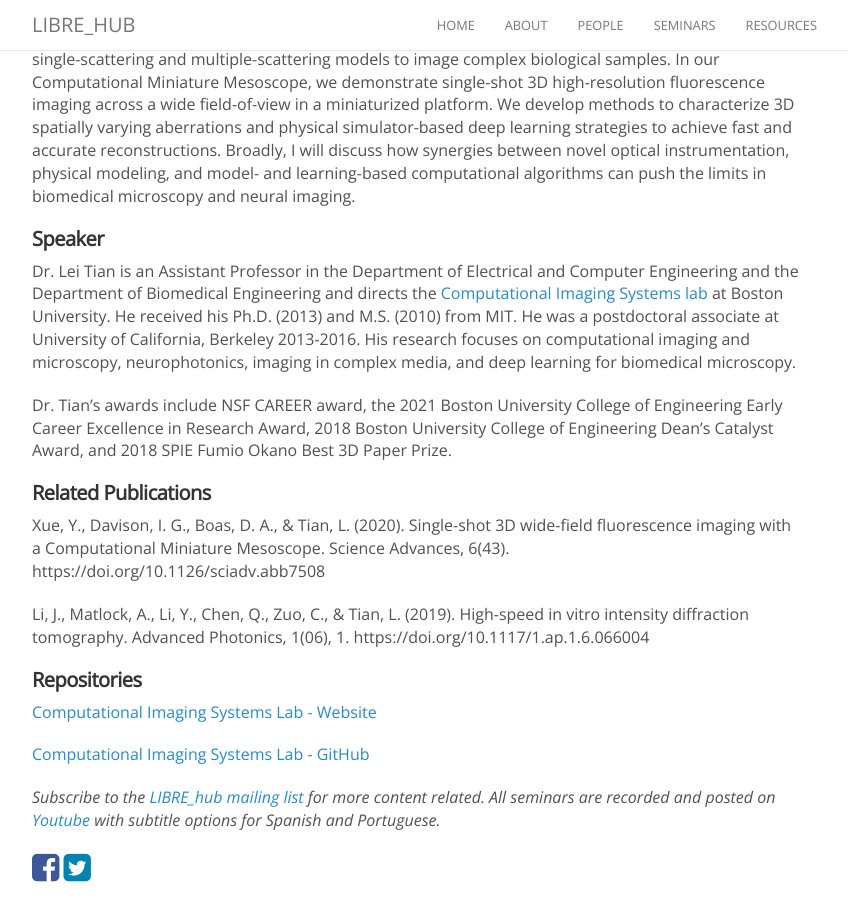
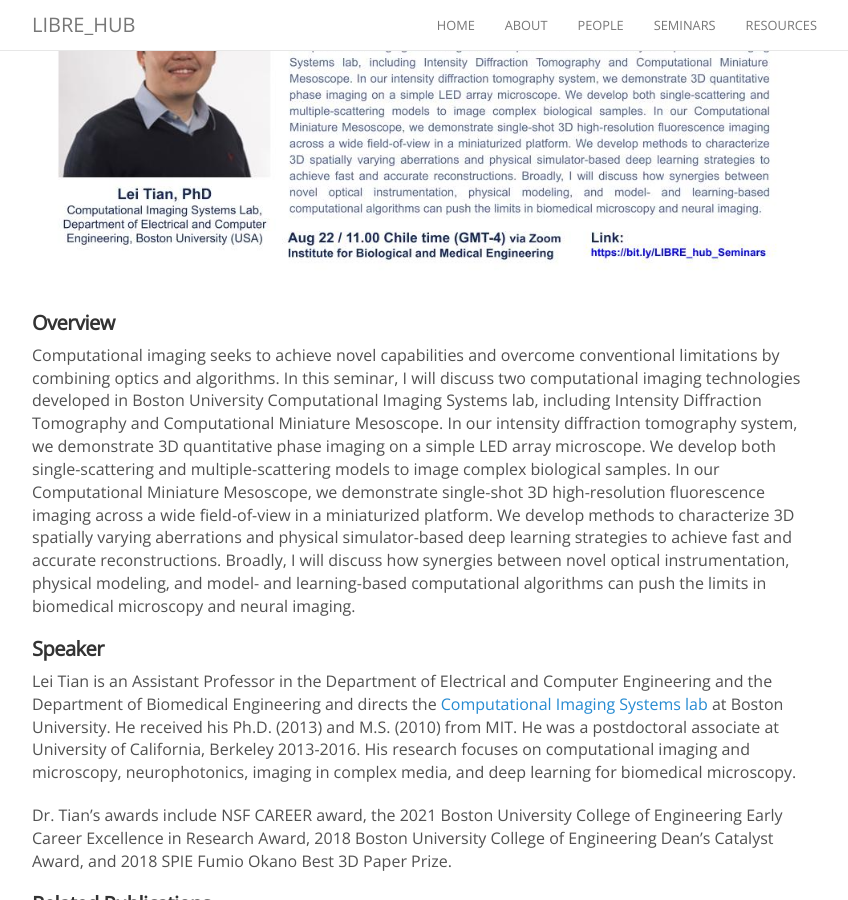
Before and after one commit to LIBREhub/LIBREhub.github.io, a Jekyll site: the page built from _posts/2022-08-22-lei-tian-seminar.md, in a window 1280 px wide and 900 px high, scrolled down 517 px. Shown: the whole window, without its empty margins (223-1071 px from the left). Built offline with Jekyll 4.4.1, drawn with Linux system fonts in a browser that asks for light colours; nearby versions of some CDN libraries; comment, search, counter and statistics services are not loaded.

Commit message:
Update 2022-08-22-lei-tian-seminar.md

```diff
--- a/_posts/2022-08-22-lei-tian-seminar.md
+++ b/_posts/2022-08-22-lei-tian-seminar.md
@@ -9,13 +9,13 @@
 
 <br>
 
-![Lei_Tian](images/seminars/tian_talk_pic2.jpg)
+![Lei_Tian](/images/seminars/tian_talk_pic2.jpg)
 
 #### Overview
 Computational imaging seeks to achieve novel capabilities and overcome conventional limitations by combining optics and algorithms.  In this seminar, I will discuss two computational imaging technologies developed in Boston University Computational Imaging Systems lab, including Intensity Diffraction Tomography and Computational Miniature Mesoscope.  In our intensity diffraction tomography system, we demonstrate 3D quantitative phase imaging on a simple LED array microscope. We develop both single-scattering and multiple-scattering models to image complex biological samples. In our Computational Miniature Mesoscope, we demonstrate single-shot 3D high-resolution fluorescence imaging across a wide field-of-view in a miniaturized platform. We develop methods to characterize 3D spatially varying aberrations and physical simulator-based deep learning strategies to achieve fast and accurate reconstructions. Broadly, I will discuss how synergies between novel optical instrumentation, physical modeling, and model- and learning-based computational algorithms can push the limits in biomedical microscopy and neural imaging.
 
 #### Speaker
-Dr. Lei Tian is an Assistant Professor in the Department of Electrical and Computer Engineering and the Department of Biomedical Engineering and directs the [Computational Imaging Systems lab](http://sites.bu.edu/tianlab/) at Boston University. He received his Ph.D. (2013) and M.S. (2010) from MIT. He was a postdoctoral associate at University of California, Berkeley 2013-2016. His research focuses on computational imaging and microscopy, neurophotonics, imaging in complex media, and deep learning for biomedical microscopy.
+Lei Tian is an Assistant Professor in the Department of Electrical and Computer Engineering and the Department of Biomedical Engineering and directs the [Computational Imaging Systems lab](http://sites.bu.edu/tianlab/) at Boston University. He received his Ph.D. (2013) and M.S. (2010) from MIT. He was a postdoctoral associate at University of California, Berkeley 2013-2016. His research focuses on computational imaging and microscopy, neurophotonics, imaging in complex media, and deep learning for biomedical microscopy.
 
 Dr. Tian’s awards include NSF CAREER award, the 2021 Boston University College of Engineering Early Career Excellence in Research Award, 2018 Boston University College of Engineering Dean’s Catalyst Award, and 2018 SPIE Fumio Okano Best 3D Paper Prize.
 
```
